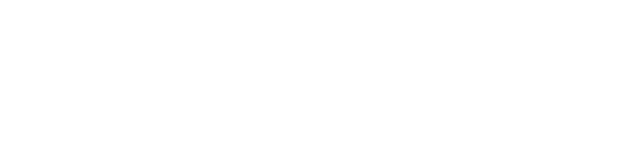
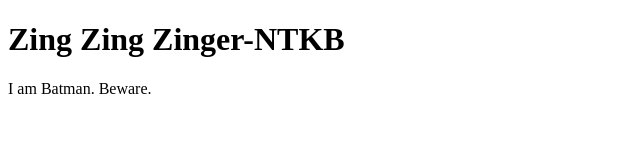
Before and after one commit to zinger79/fewd-dt-34-assignment-1, a plain HTML site: page starter_code/index.html in a window 1280 px wide. Shown: the whole page, without its empty margins (0-640 px from the left). Drawn offline with Linux system fonts and the light colour scheme.

Commit message:
Added content to About Me Page

```diff
--- a/starter_code/index.html
+++ b/starter_code/index.html
@@ -4,6 +4,7 @@
 	<title></title>
 </head>
 <body>
-
+<h1> Zing Zing Zinger-NTKB</h1>
+<p> I am Batman. Beware. </p>
 </body>
 </html>
```
Also changed, not shown: 1 other file.
